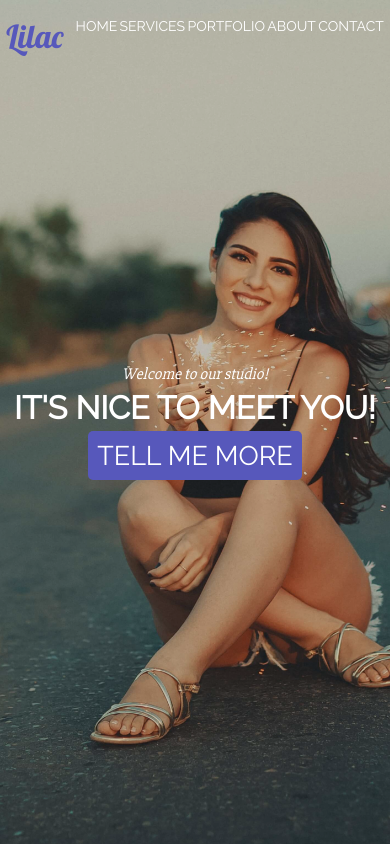
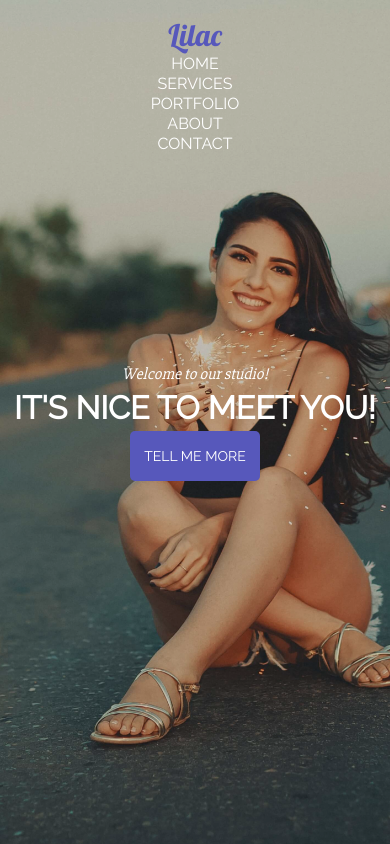
Before and after one commit to sylwiadras/taskrunner-project, a website: page index.html in a window 390 px wide. Shown: the top 844 px of the page. Drawn offline with Linux system fonts and the light colour scheme.

Commit message:
Add responsive media css

```diff
--- a/index.html
+++ b/index.html
@@ -53,9 +53,7 @@
                     It's nice to meet you!
                 </h2>
                 <button class="btn">
-                    <a href="#" class="btn-link">
-                        Tell me more
-                    </a>
+                    Tell me more
                 </button>
             </div>
         </header>
--- a/sass/style.scss
+++ b/sass/style.scss
@@ -53,7 +53,7 @@ body {
     display: flex;
     justify-content: space-between;
     list-style-type: none;
-    padding: 0 2em;
+    padding: 0 12px;
     width: 80%;
 }
 
@@ -63,9 +63,9 @@ body {
 }
 
 .brand-name {
-    margin-right: 20em;
+    margin-right: 150px;
     font-family: 'Lobster', cursive;
-    font-size: 2em;
+    font-size: 30px;
     color: #5758BB;
 }
 
@@ -115,18 +115,16 @@ body {
 
 .btn {
     display: inline-block;
-    min-width: 12em;
-    padding: 1em;
+    min-width: 200px;
+    height: 50px;
+    padding: 1px;
     border-radius: 5px;
     background-color: #5758BB;
     text-align: center;
     border: none;
-}
-
-.btn-link {
     text-decoration: none;
     color: #fff;
-    font-size: 1.5em;
+    font-size: 18px;
 }
 
 /* Services */
@@ -297,16 +295,13 @@ body {
 
     .nav-list {
         width: 100%;
-        padding: 0 5px;
-        justify-content: space-around;
-    }
-
-    .nav-link, {
-        font-size: 14px;
+        display: flex;
+        flex-direction: column;
+        align-items: center;
     }
 
     .brand-name {
-        margin-right: 10px;
+        margin-right: 0;
     }
 
     .page-title {
@@ -322,9 +317,13 @@ body {
     }
 
     .btn {
-        min-width: 6em;
-        font-size: 18px;
-        padding: 0.5em;
+        min-width: 130px;
+        font-size: 14px;
+        padding: 5px;
+    }
+
+    .media {
+        padding-left: 0;
     }
 
 }
```
Also changed, not shown: css/style.css, 1 other file.
